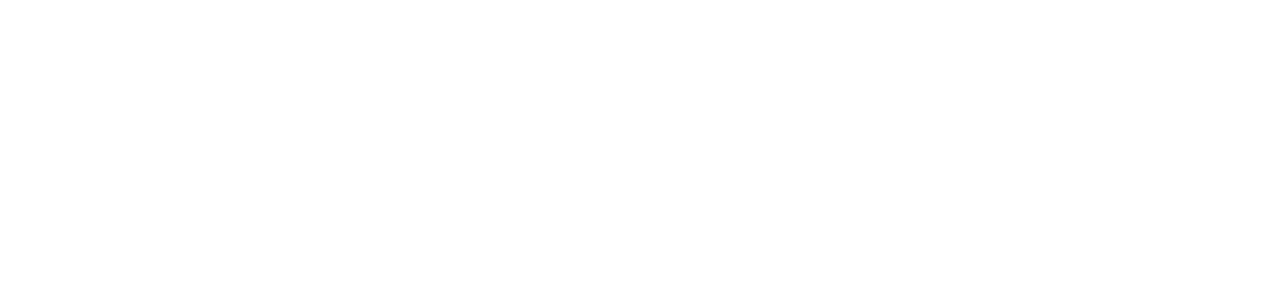
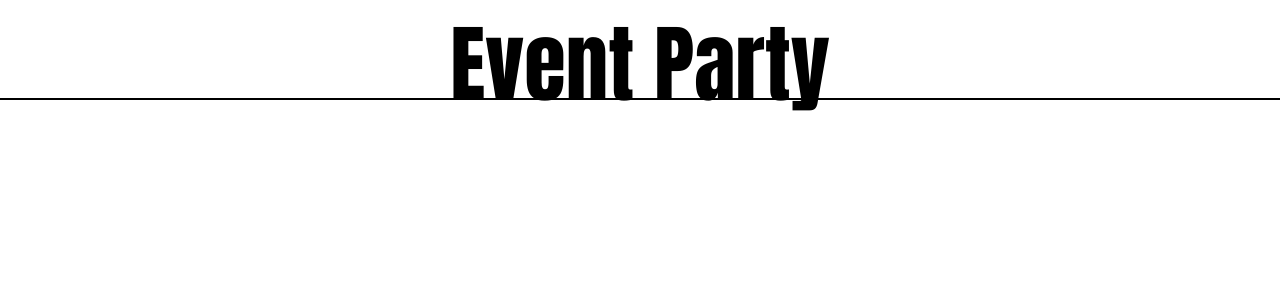
Before and after one commit to Thullyoo/tokenlab_desafio, an Angular app in the folder event_front/: page / in a window 1280 px wide. Shown: the top 300 px of the page. Built offline with nearby package versions, Linux system fonts and the light colour scheme.

Commit message:
feat: add header on all pages

```diff
--- a/event_front/src/app/app.component.html
+++ b/event_front/src/app/app.component.html
@@ -1 +1,2 @@
+<app-header></app-header>
 <router-outlet></router-outlet>
--- a/event_front/src/app/app.routes.ts
+++ b/event_front/src/app/app.routes.ts
@@ -1,3 +1,9 @@
 import { Routes } from '@angular/router';
+import { HomeComponent } from './components/home/home.component';
 
-export const routes: Routes = [];
+export const routes: Routes = [
+  {
+    path: "home",
+    component: HomeComponent
+  }
+];
```
